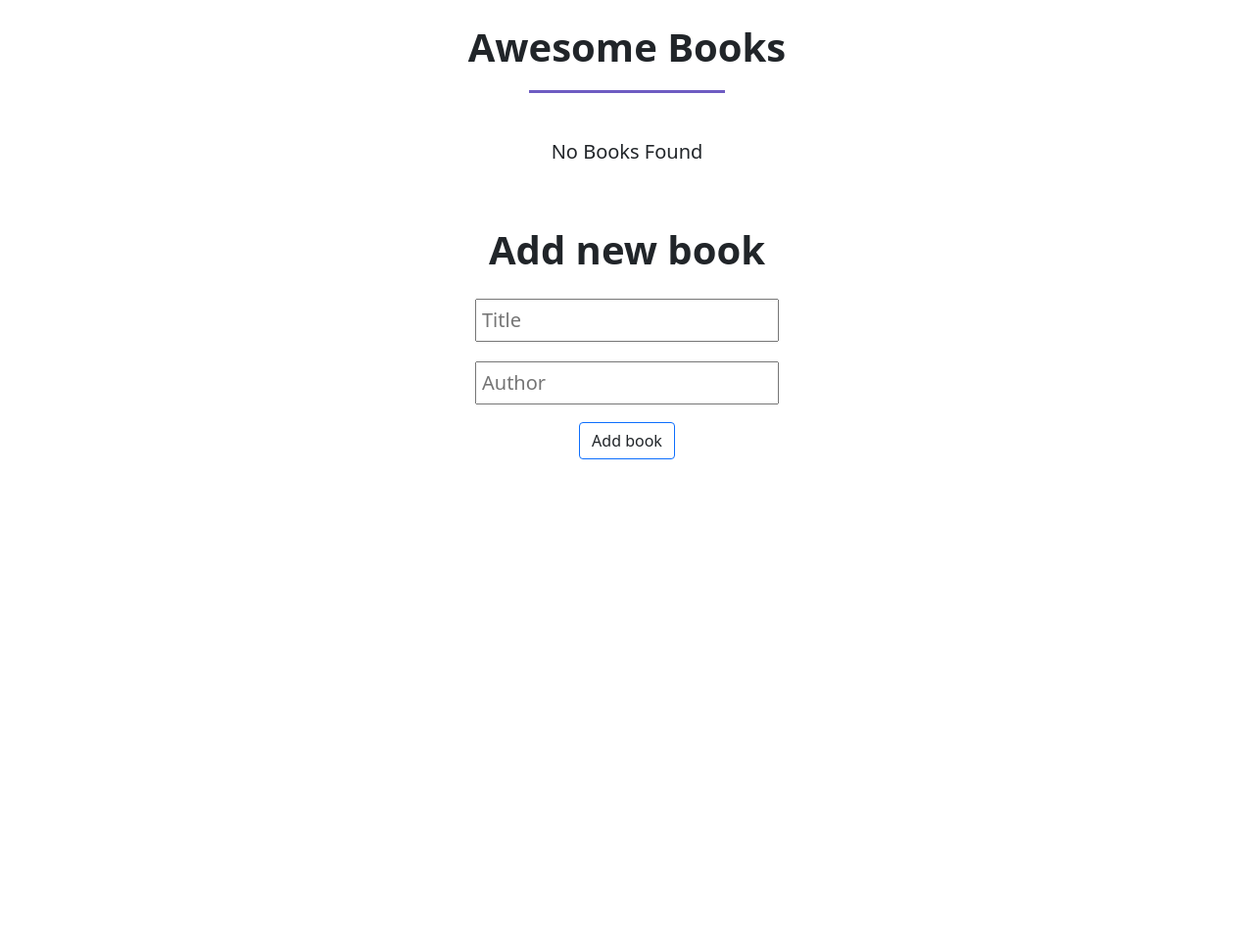
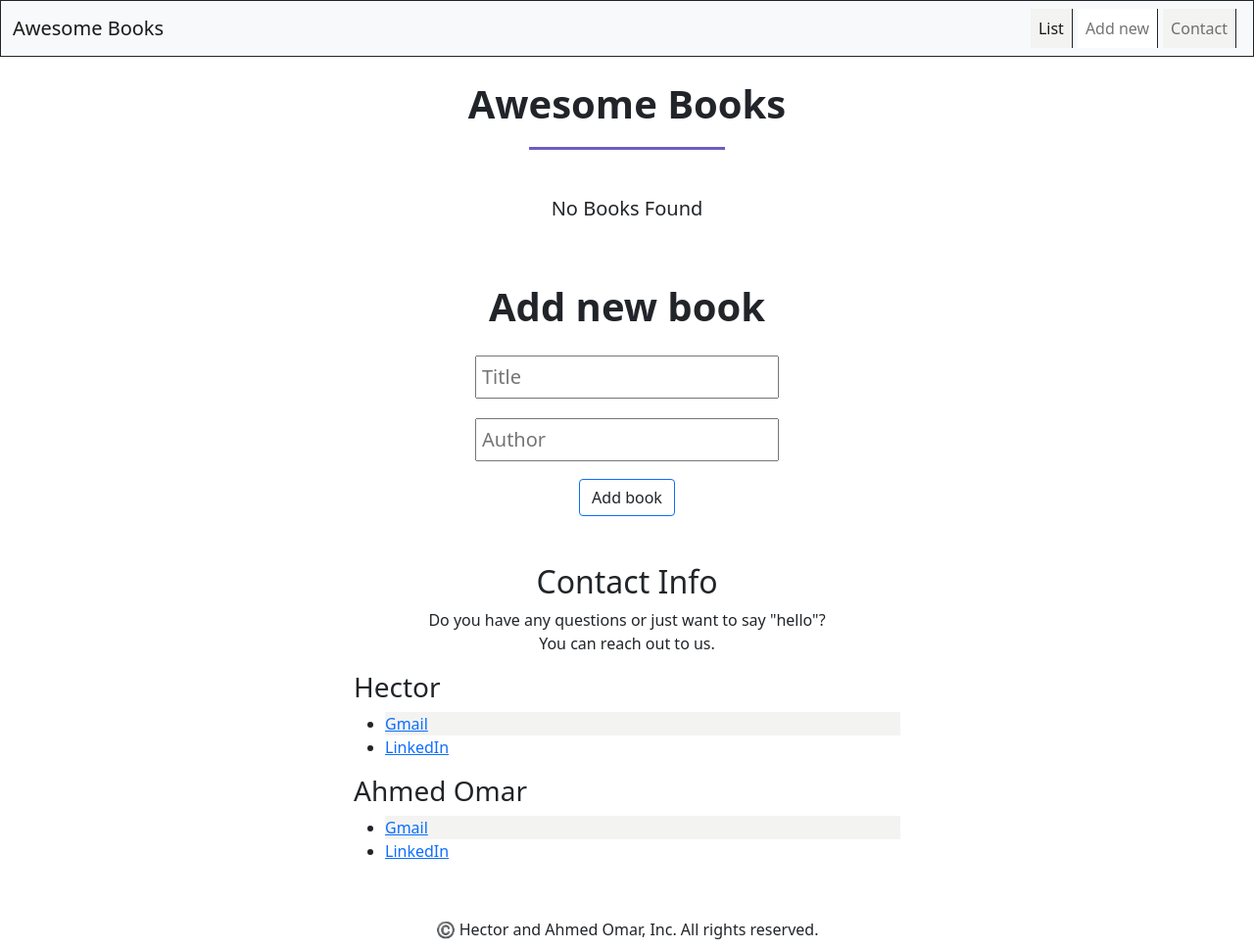
Before and after one commit to Hector096/Awesome-books, a website: page index.html in a window 1280 px wide. Shown: the whole page at 98% size. Before the commit the page ends 800 px from the top, so only its background shows below. Drawn offline with nearby package versions, Linux system fonts and the light colour scheme.

Commit message:
Add navbar and footer

```diff
--- a/index.html
+++ b/index.html
@@ -16,6 +16,29 @@
     <script src="./app.js" defer></script>
 </head>
 <body>
+  <nav class="navbar navbar-expand-lg navbar-light bg-light">
+    <div class="container-fluid">
+      <a class="navbar-brand" href="#">Awesome Books</a>
+      <button class="navbar-toggler" type="button" data-bs-toggle="collapse" data-bs-target="#navbarSupportedContent" aria-controls="navbarSupportedContent" aria-expanded="false" aria-label="Toggle navigation">
+        <span class="navbar-toggler-icon"></span>
+      </button>
+      <div class="collapse navbar-collapse flex-grow-0 flex-shrink-1" id="navbarSupportedContent">
+        <ul class="navbar-nav me-auto mb-2 mb-lg-0">
+          <li class="nav-item">
+            <a class="nav-link active" aria-current="page" href="#">List</a>
+          </li>
+          <li class="nav-item">
+            <a class="nav-link" href="#">Add new</a>
+          </li>
+          <li class="nav-item dropdown">
+            <a class="nav-link" href="#">
+              Contact
+            </a>
+          </li>
+        </ul>
+      </div>
+    </div>
+  </nav>
   <h1 class="title text-center mt-4 fw-bold">Awesome Books</h1>
   <hr/>
   <div class="container books-container my-5">
@@ -31,4 +54,41 @@
       Add book
     </button>
   </form>
+
+  <section class="container contact mt-5">
+    <h2 class="text-center">Contact Info</h2>
+    <p class="text-center">
+      Do you have any questions or just want to say "hello"?<br>
+      You can reach out to us.
+    </p>
+    <h3 class="w-50 mx-auto my-2">Hector</h3>
+    <ul class="w-50 mx-auto">
+      <li class="nav-item">
+        <a href="mailto:vv96rca@gmail.com">
+          Gmail
+        </a>
+      </li>
+      <li class="nav-item">
+        <a href="https://www.linkedin.com/in/vishal-verma-9191b8126/">
+          LinkedIn
+        </a>
+      </li>
+    </ul>
+    <h3 class="w-50 mx-auto my-2">Ahmed Omar</h3>
+    <ul class="w-50 mx-auto mb-5">
+      <li class="nav-item">
+        <a href="mailto:mediocre23534@gmail.com">
+          Gmail
+        </a>
+      </li>
+      <li class="nav-item">
+        <a href="https://www.linkedin.com/in/ahmed-omar912ba9199/">
+          LinkedIn
+        </a>
+      </li>
+    </ul>
+  </section>
+  <footer class="p-2 mt-5 text-center">
+    ©️ Hector and Ahmed Omar, Inc. All rights reserved.
+  </footer>
 </html>
--- a/style.css
+++ b/style.css
@@ -4,6 +4,16 @@ hr {
   background-color: #6e5cc2 !important;
   margin: 20px auto;
   opacity: 1 !important;
+}
+
+/* Start Navbar */
+.navbar {
+  border: 1px solid;
+}
+
+.navbar .navbar-nav .nav-item {
+border-right: 1px solid;
+margin-right: 5px;
 }
 
 form .btn:hover {
@@ -26,7 +36,7 @@ li:nth-child(odd) {
   background: #f3f3f2;
 }
 
-li:hover {
+li:not(.nav-item):hover {
   background-color: #6e5cc2;
   color: white;
 }
```
